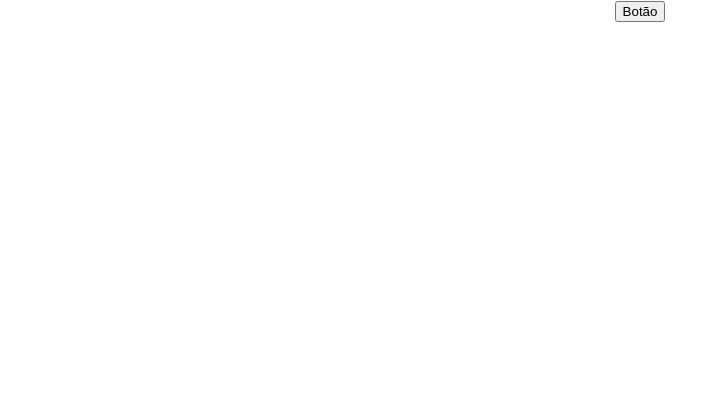
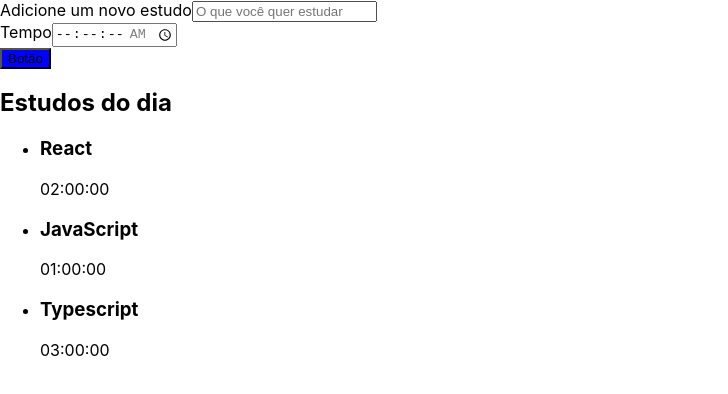
Before and after one commit to pedroap94/react-study, a React (Create React App) app: page / in a window 1280 px wide. Shown: the top 394 px of the page, without its empty margins (0-728 px from the left). Built offline with nearby package versions, Linux system fonts and the light colour scheme; the HTML template or start-up script is replaced by a standard one.

Commit message:
feature: Adição de components

```diff
--- a/package.json
+++ b/package.json
@@ -39,5 +39,8 @@
       "last 1 firefox version",
       "last 1 safari version"
     ]
+  },
+  "devDependencies": {
+    "sass": "^1.54.3"
   }
 }
--- a/src/App.tsx
+++ b/src/App.tsx
@@ -1,10 +1,13 @@
 import React from 'react';
-import Botao from './components/botao';
+import Botao from './components/Botao';
+import Formulario from './components/Formulario';
+import Lista from './components/Lista';
 
 function App() {
   return (
-    <div className="App" style={{textAlign:'center'}}>
-      <Botao/>
+    <div className="App">
+      <Formulario/>
+      <Lista/>
     </div>
   );
 }
--- a/src/components/botao/index.tsx
+++ b/src/components/Botao/index.tsx
@@ -2,8 +2,13 @@
 
 class Botao extends React.Component {
     render(): React.ReactNode {
+        const estaAtiva = false;
+        const styles = {
+            backgroundColor: estaAtiva ? "red" : "blue"
+        }
+
         return(
-            <button>
+            <button style={styles}>
                 Botão
             </button>
         )
--- /dev/null
+++ b/src/components/Formulario/index.tsx
@@ -0,0 +1,38 @@
+import React, { ReactComponentElement } from "react";
+import Botao from "../Botao";
+
+class Formulario extends React.Component {
+    render() {
+        return (
+            <form>
+                <div>
+                   <label htmlFor="tarefa">
+                        Adicione um novo estudo
+                    </label>
+                    <input type="text"
+                    name="tarefa"
+                    id="tarefa"
+                    placeholder="O que você quer estudar"
+                    required
+                    />
+                </div>
+                <div>
+                   <label htmlFor="tempo">
+                        Tempo
+                    </label>
+                    <input type="time"
+                    step={"1"}
+                    name = "tempo"
+                    id = "tempo"
+                    min = "00:00:00"
+                    max = "01:30:00"
+                    required
+                    />
+                </div>
+                <Botao/>
+            </form>
+        )
+    }
+}
+
+export default Formulario
--- /dev/null
+++ b/src/components/Lista/index.tsx
@@ -0,0 +1,34 @@
+import React from "react";
+
+function Lista() {
+    const tarefas = [{
+        tarefa: 'React',
+        tempo: '02:00:00'
+    },
+    {
+        tarefa: 'JavaScript',
+        tempo: "01:00:00"
+    },
+    {
+        tarefa: 'Typescript',
+        tempo: "03:00:00"
+    }
+    ]
+
+
+    return(
+        <aside>
+           <h2> Estudos do dia </h2>
+           <ul>
+            {tarefas.map((item, index) => (
+                <li key={index}>
+                    <h3>{item.tarefa}</h3>
+                    <span>{item.tempo}</span>
+                </li>
+            ))}
+            </ul>
+        </aside>
+    )
+}
+
+export default Lista;
```
Also changed, not shown: 1 other file (tests, documents, lock files or other folders).
